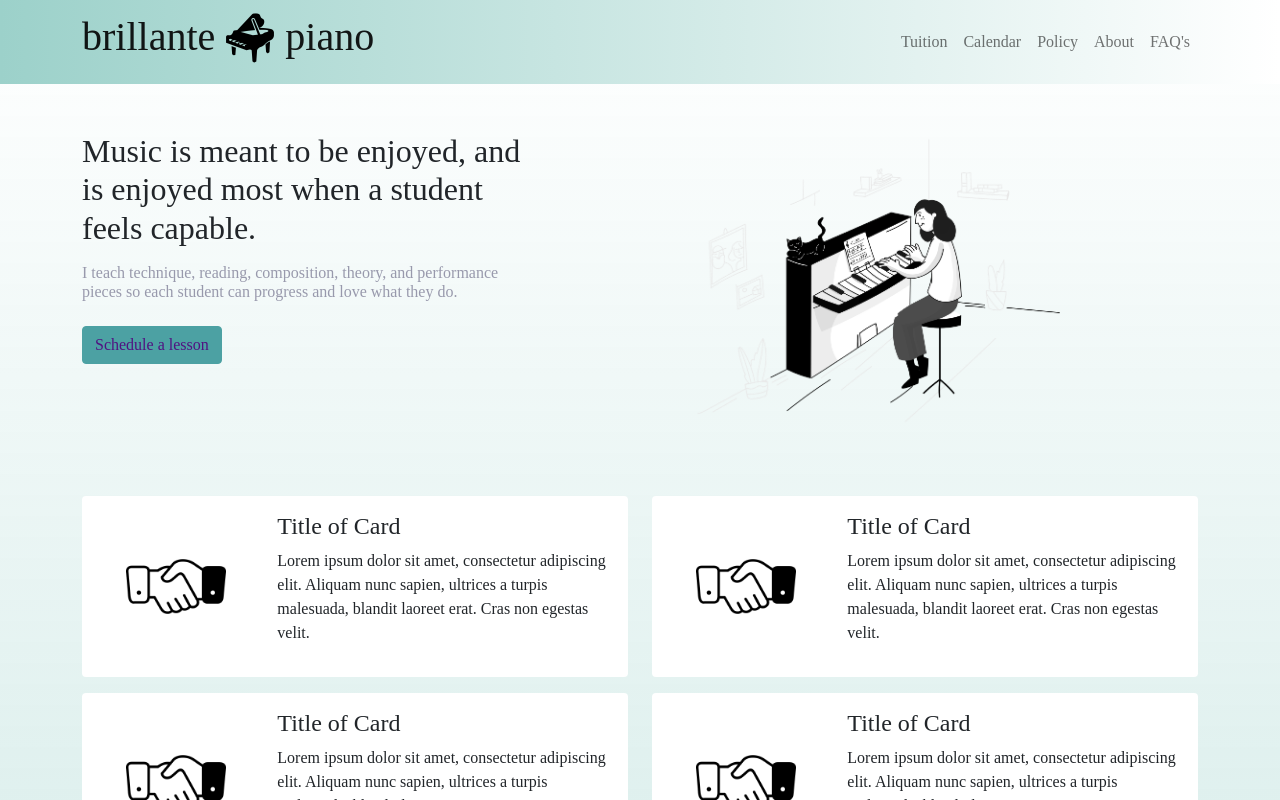
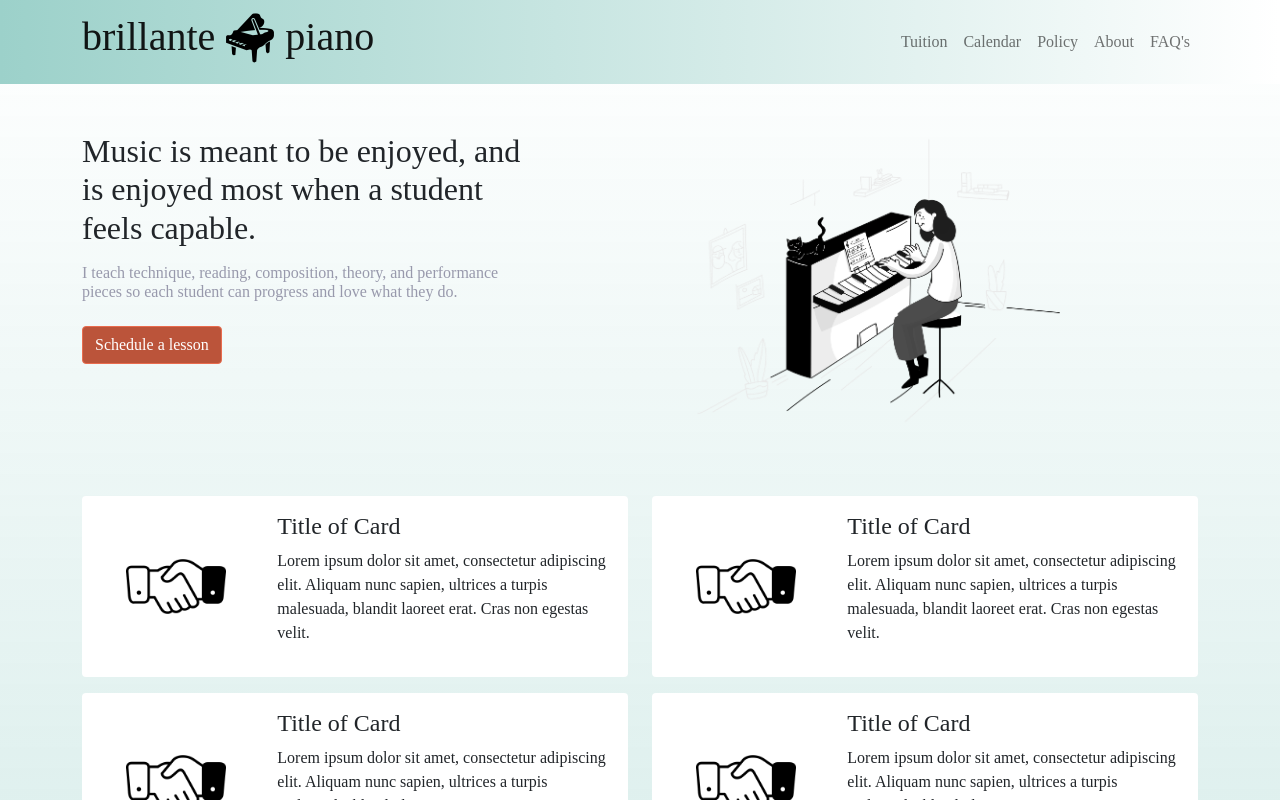
Before and after one commit to gllil/brillantePiano, a React (Create React App) app: page / in a window 1280 px wide. In both pictures the pointer is over the button "Schedule a lesson". Shown: the top 800 px of the page. Built offline with nearby package versions, Linux system fonts and the light colour scheme; a web font is replaced by a local one.

Commit message:
Admin, Login, and Register pages

```diff
--- a/src/index.css
+++ b/src/index.css
@@ -1,19 +1,19 @@
 body {
   margin: 0;
-  font-family: -apple-system, BlinkMacSystemFont, "Segoe UI", "Roboto", "Oxygen",
-    "Ubuntu", "Cantarell", "Fira Sans", "Droid Sans", "Helvetica Neue",
+  font-family: -apple-system, BlinkMacSystemFont, 'Segoe UI', 'Roboto', 'Oxygen',
+    'Ubuntu', 'Cantarell', 'Fira Sans', 'Droid Sans', 'Helvetica Neue',
     sans-serif;
   -webkit-font-smoothing: antialiased;
   -moz-osx-font-smoothing: grayscale;
 }
 
 code {
-  font-family: source-code-pro, Menlo, Monaco, Consolas, "Courier New",
+  font-family: source-code-pro, Menlo, Monaco, Consolas, 'Courier New',
     monospace;
 }
 
 body {
-  font-family: "Averia Serif Libre", cursive;
+  font-family: 'Averia Serif Libre', cursive;
   background: fixed
     linear-gradient(to top, rgba(42, 157, 143, 0.15), rgba(42, 157, 143, 0));
   background-position: center;
@@ -26,7 +26,7 @@ h6 {
 }
 
 .logo-font {
-  font-family: "Averia Serif Libre", cursive;
+  font-family: 'Averia Serif Libre', cursive;
 }
 
 .attributeCards {
@@ -48,9 +48,9 @@ h6 {
 }
 
 .btn:hover {
-  border-color: #4ca1a3;
-  background-color: #4ca1a3;
-  color: #511281;
+  border-color: #e96c4e;
+  background-color: #bb543a;
+  /* color: #511281; */
 }
 
 .nav:hover {
--- /dev/null
+++ b/src/pages/Admin.js
@@ -0,0 +1,5 @@
+const Admin = () => {
+  return <div></div>;
+};
+
+export default Admin;
--- /dev/null
+++ b/src/pages/Register.js
@@ -0,0 +1,5 @@
+const Register = () => {
+  return <div></div>;
+};
+
+export default Register;
```
Also changed, not shown: src/pages/Login.js (added), 1 other file (tests, documents, lock files or other folders).
